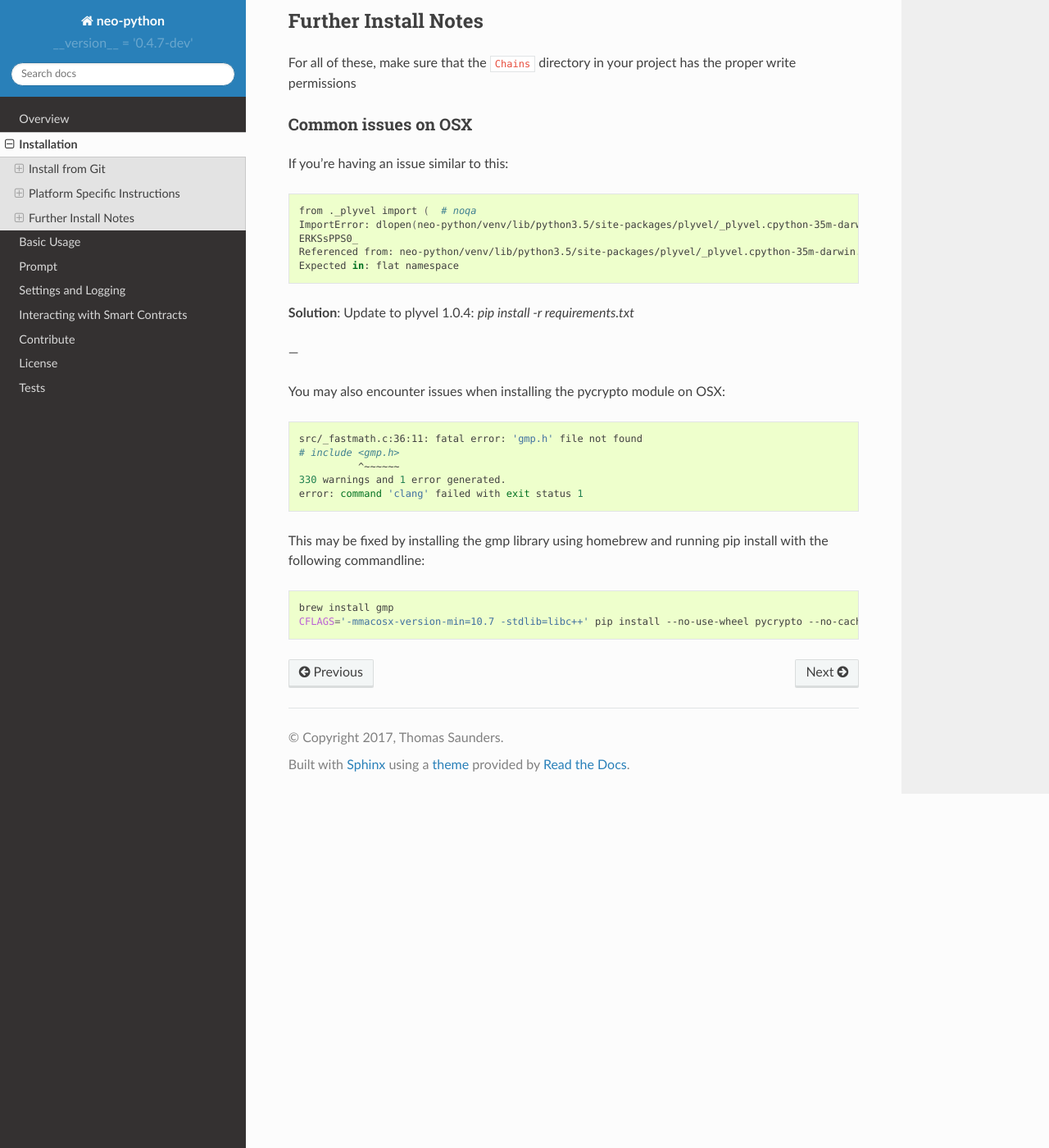
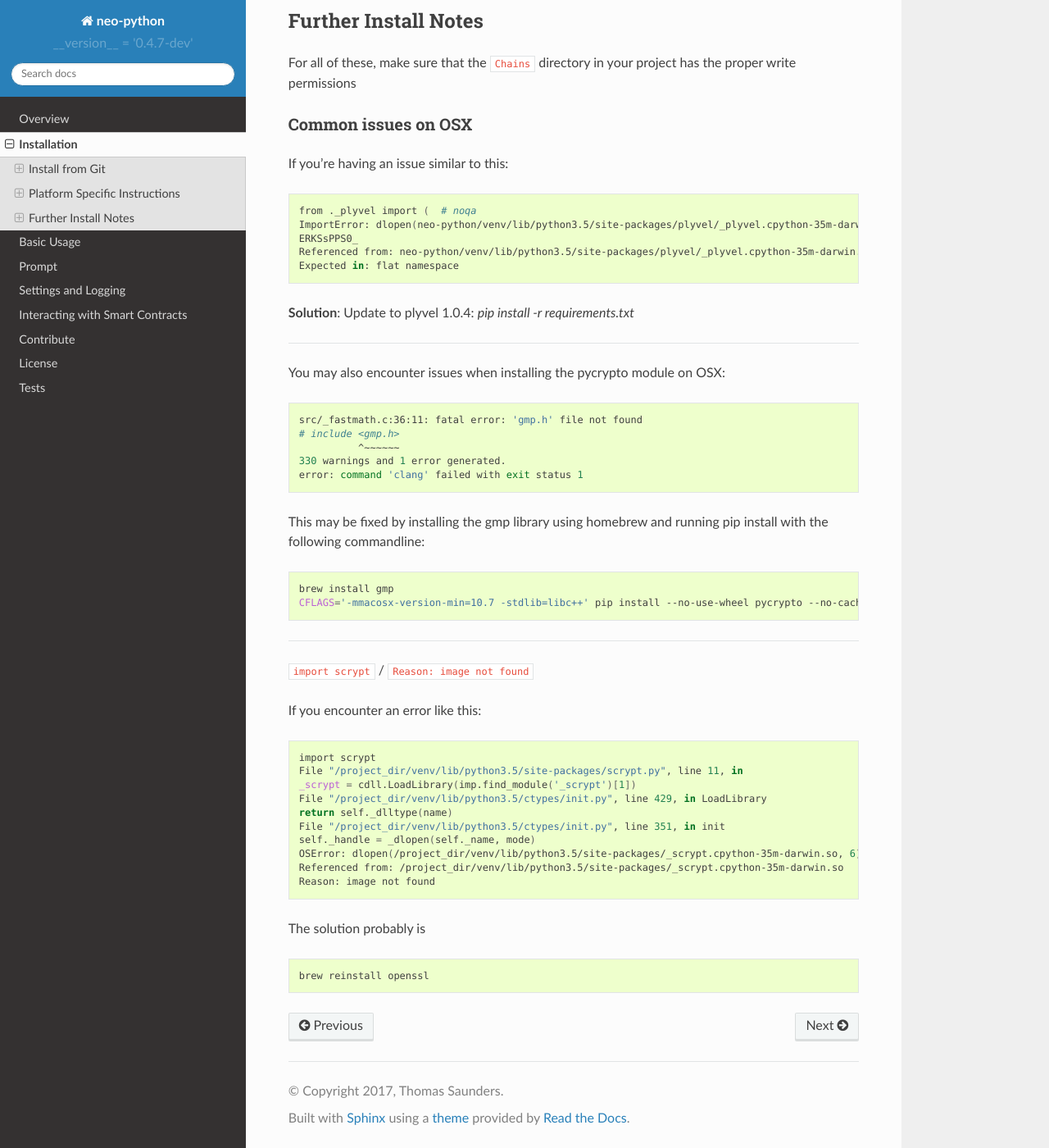
Before and after one commit to CityOfZion/neo-python, a Sphinx documentation site: the page built from docs/source/install.rst, in a window 1280 px wide and 1400 px high, scrolled down 1839 px. Shown: the whole window at 82% size. Built offline with Sphinx 7.4.7 and the Read the Docs theme 2.0.0, drawn with Linux system fonts in a browser that asks for light colours.

Commit message:
Troubleshooting docs: osx scrypt (#208)

```diff
--- a/docs/source/install.rst
+++ b/docs/source/install.rst
@@ -108,7 +108,7 @@ If you're having an issue similar to this:
 
 **Solution**: Update to plyvel 1.0.4: `pip install -r requirements.txt`
 
----
+-----
 
 You may also encounter issues when installing the pycrypto module on OSX:
 
@@ -126,3 +126,28 @@ This may be fixed by installing the gmp library using homebrew and running pip i
 
     brew install gmp
     CFLAGS='-mmacosx-version-min=10.7 -stdlib=libc++' pip install --no-use-wheel pycrypto --no-cache-dir --global-option=build_ext --global-option="-I/usr/local/Cellar/gmp/6.1.2/include/" --global-option="-L/usr/local/lib"
+
+-----
+
+``import scrypt`` / ``Reason: image not found``
+
+If you encounter an error like this:
+
+.. code-block:: sh
+
+    import scrypt
+    File "/project_dir/venv/lib/python3.5/site-packages/scrypt.py", line 11, in
+    _scrypt = cdll.LoadLibrary(imp.find_module('_scrypt')[1])
+    File "/project_dir/venv/lib/python3.5/ctypes/init.py", line 429, in LoadLibrary
+    return self._dlltype(name)
+    File "/project_dir/venv/lib/python3.5/ctypes/init.py", line 351, in init
+    self._handle = _dlopen(self._name, mode)
+    OSError: dlopen(/project_dir/venv/lib/python3.5/site-packages/_scrypt.cpython-35m-darwin.so, 6): Library not loaded: /usr/local/opt/openssl/lib/libcrypto.1.0.0.dylib
+    Referenced from: /project_dir/venv/lib/python3.5/site-packages/_scrypt.cpython-35m-darwin.so
+    Reason: image not found
+
+The solution probably is
+
+.. code-block:: sh
+
+    brew reinstall openssl
```
